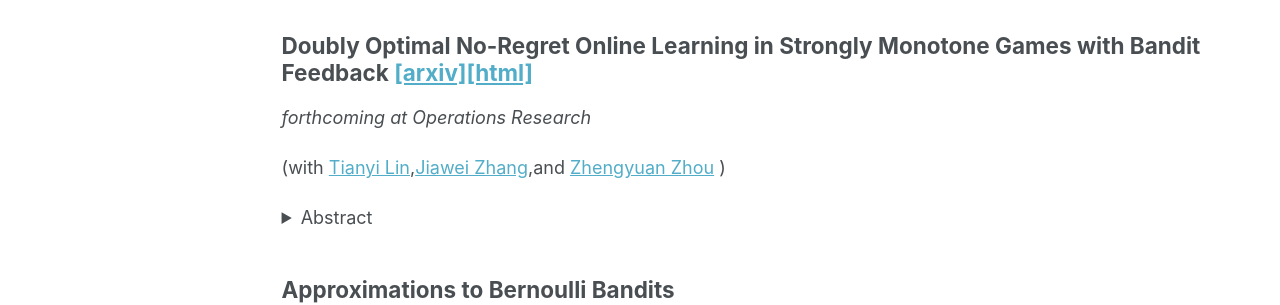
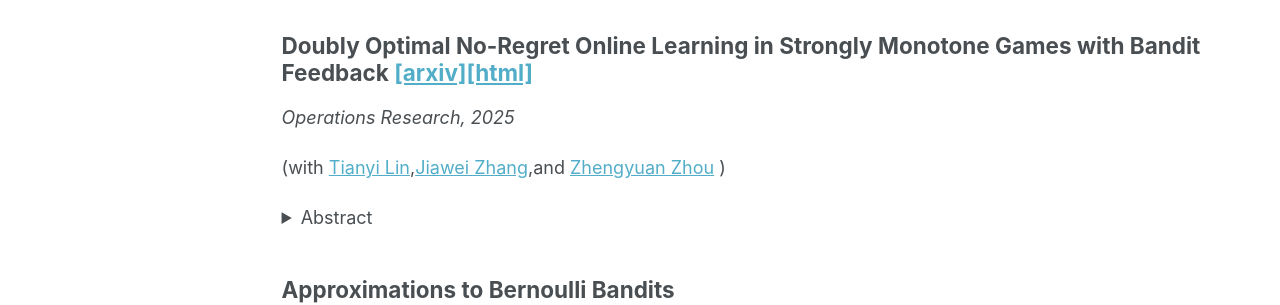
Before and after one commit to wenjiaba/wenjiaba.github.io, a Jekyll site: the page built from _pages/research.md, in a window 1280 px wide and 1214 px high. Shown: the part 594-899 px from the top of the window. Built offline with Jekyll 4.4.1, drawn with Linux system fonts in a browser that asks for light colours; formulas are drawn with MathJax 3.

Commit message:
Update research.md

```diff
--- a/_pages/research.md
+++ b/_pages/research.md
@@ -29,7 +29,7 @@ We study the implications of selling through a voice-based virtual assistant (VA
 
 Doubly Optimal No-Regret Online Learning in Strongly Monotone Games with Bandit Feedback [[arxiv]](https://arxiv.org/abs/2112.02856)[[html]](https://pubsonline.informs.org/doi/10.1287/opre.2021.0445)
 -----
-*forthcoming at Operations Research*
+*Operations Research, 2025*
 
 (with [Tianyi Lin](https://tydlin.github.io),[Jiawei Zhang](https://www.stern.nyu.edu/faculty/bio/jiawei-zhang),and  [Zhengyuan Zhou](https://www.stern.nyu.edu/faculty/bio/zhengyuan-zhou) )
 
```
